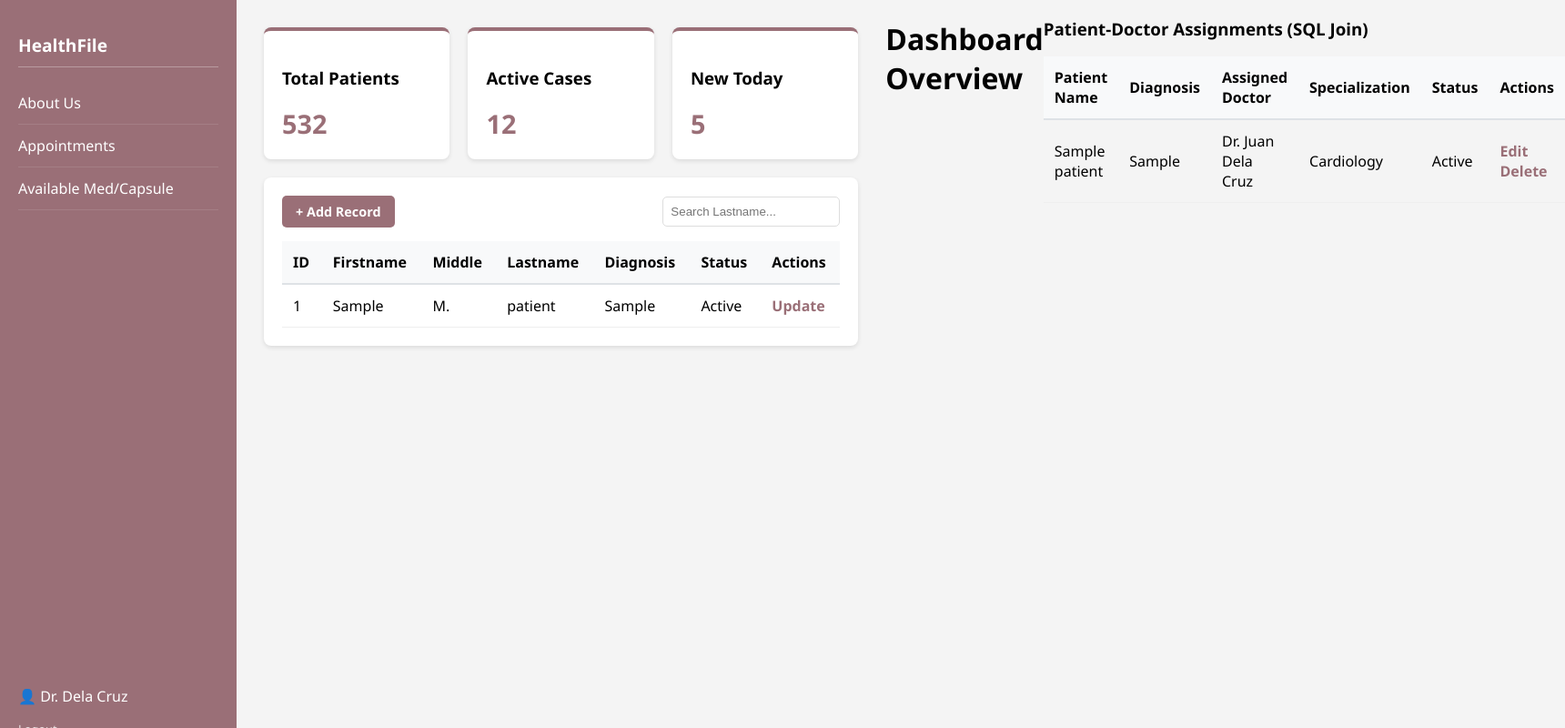
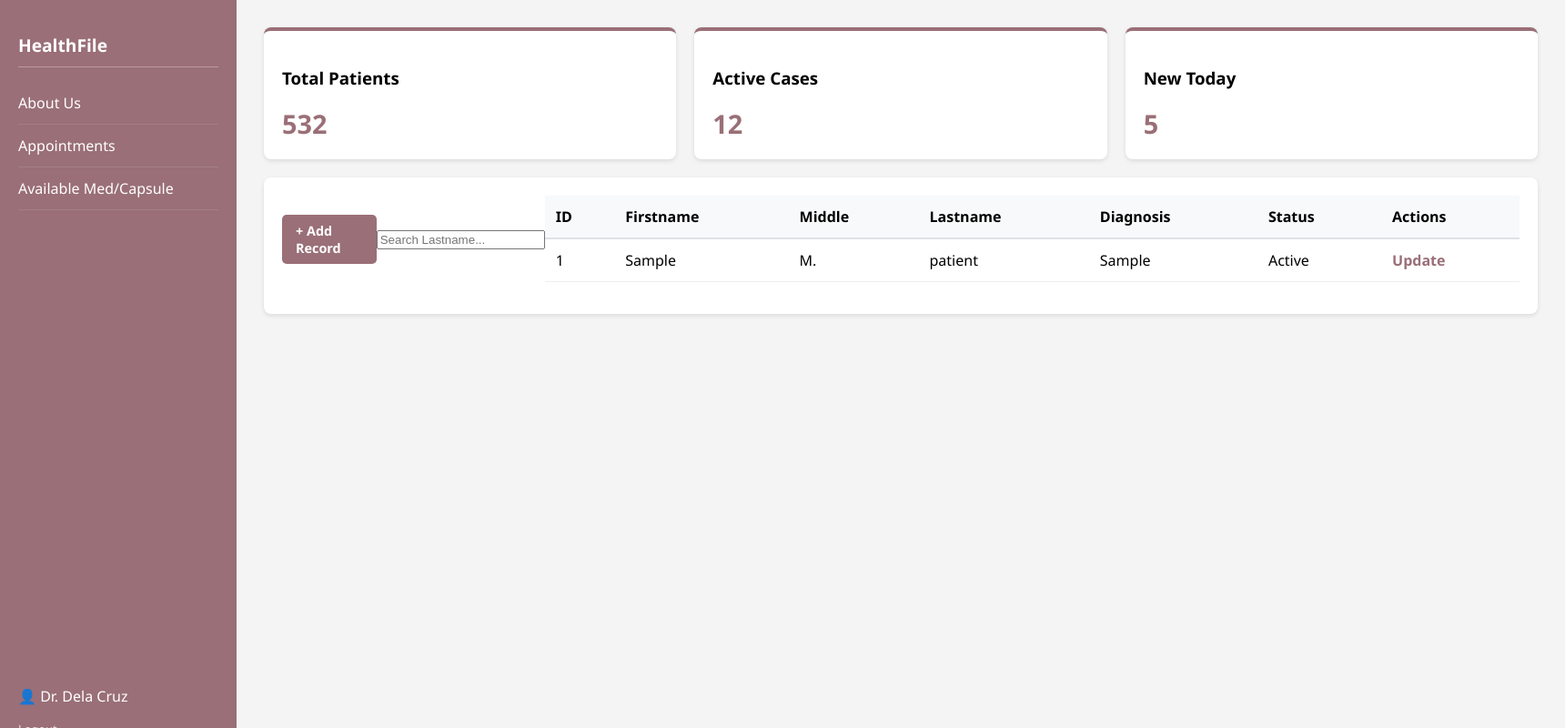
Before and after one commit to KimJulian/IT26_FinalProject, a PHP site: page /HealthFile/dashboard.php in a window 1720 px wide. Shown: the whole page at 91% size. Run offline with PHP 8.4, Linux system fonts and the light colour scheme; a user stored in the database is signed in; data comes from the database, SQL or seed files in the repository; tables that the repository leaves empty hold one stand-in row (values such as "Sample post").

Commit message:
implement search bar and add-record button in dashboard container

```diff
--- a/dashboard.php
+++ b/dashboard.php
@@ -80,8 +80,9 @@ $conn = new mysqli("localhost", "root", "", "healthfile_db");
     <div class="table-container">
         <div class="table-header">
             <a href="add_patient.php" class="btn-add">+ Add Record</a>
-            <input type="text" placeholder="Search Lastname..." style="padding: 8px; border: 1px solid #ddd; border-radius: 5px;">
-        </div>
+            <div class="search-area">
+                <input type="text" class="search-box" placeholder="Search Lastname...">
+            </div>
         <table>
             <thead>
                 <tr>
@@ -117,62 +118,6 @@ $conn = new mysqli("localhost", "root", "", "healthfile_db");
 </div>
 
 </div>
-    <h1>Dashboard Overview</h1>
-
-    <div class="card">
-    <h3>Patient-Doctor Assignments (SQL Join)</h3>
-    <table>
-        <thead>
-            <tr>
-                <th>Patient Name</th>
-                <th>Diagnosis</th>
-                <th>Assigned Doctor</th>
-                <th>Specialization</th>
-                <th>Status</th>
-                <th>Actions</th>
-            </tr>
-        </thead>
-        <tbody>
-            <?php
-            $sql = "SELECT patients.patient_id,
-               patients.patient_name,
-               patients.diagnosis,
-               patients.status,
-               doctors.doctor_name,
-               doctors.specialization
-        FROM patients
-        INNER JOIN doctors ON patients.doctor_id = doctors.doctor_id";
-            $result = $conn->query($sql);
-
-            if ($result && $result->num_rows > 0) {
-                while($row = $result->fetch_assoc()) {
-                    echo "<tr>
-                            <td>" . htmlspecialchars($row['patient_name']) . "</td>
-                            <td>" . htmlspecialchars($row['diagnosis']) . "</td>
-                            <td>" . htmlspecialchars($row['doctor_name']) . "</td>
-                            <td>" . htmlspecialchars($row['specialization']) . "</td>
-                            <td>" . htmlspecialchars($row['status']) . "</td>
-                            <td>
-                                 <a href='edit_patient.php?id=" . $row['patient_id'] . "'
-                                   style='color: #9A6F77; font-weight: bold; text-decoration: none; margin-right: 10px;'>
-                                   Edit
-                                </a>
-                                <a href='delete_patient.php?id=" . $row['patient_id'] . "'
-                                   style='color: #9A6F77; font-weight: bold; text-decoration: none;'
-                                   onclick='return confirm(\"Are you sure you want to delete this record?\")'>
-                                   Delete
-                                </a>
-                            </td>
-                          </tr>";
-                }
-            } else {
-                echo "<tr><td colspan='5'>No records found. Click '+ Add New Patient' to start!</td></tr>";
-            }
-            ?>
-        </tbody>
-    </table>
-</div>
-</div>
 
 </body>
 <script>
```
